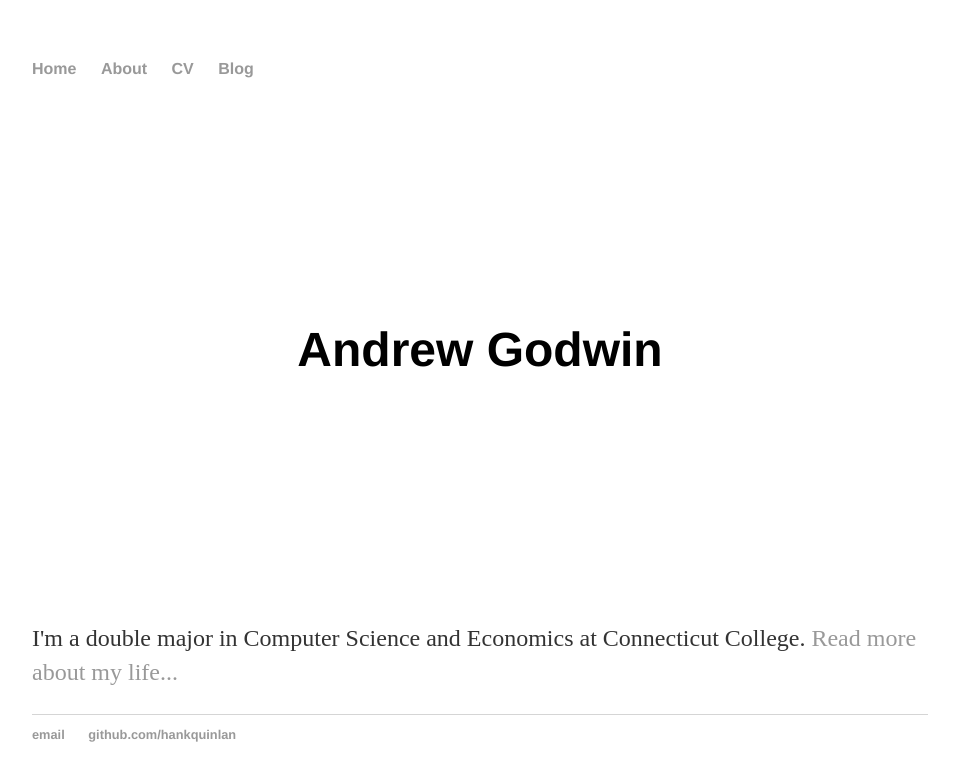
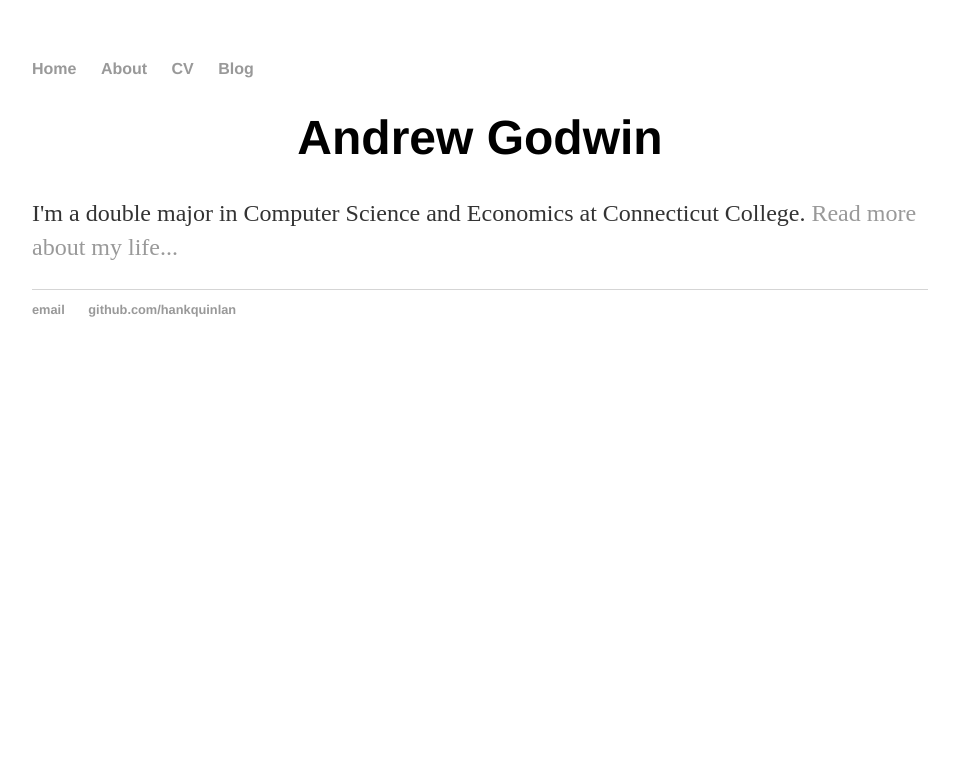
Before and after one commit to mriley2/AndrewRGodwin.github.io, a Jekyll site: the page built from index.html, in a window 1280 px wide. Shown: the top 781 px of the page, without its empty margins (160-1119 px from the left). Built offline with Jekyll 4.4.1, drawn with Linux system fonts in a browser that asks for light colours.

Commit message:
Update main.css

```diff
--- a/css/main.css
+++ b/css/main.css
@@ -21,8 +21,8 @@ a:hover {
 }
 h1 {
     text-align: center;
+    vertical-align: text-top middle;
     font-size: 3em;
-    line-height: 10em;
     font-family:'Helvetica', 'Arial', 'Sans-Serif';
 }
 p {
```
